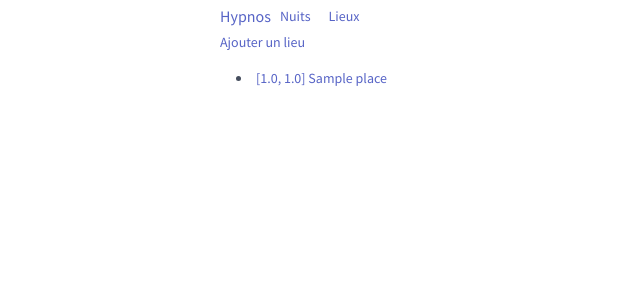
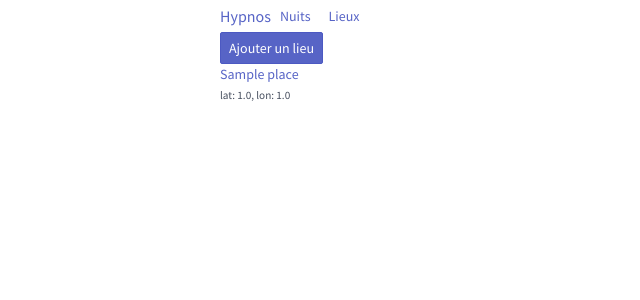
Before and after one commit to VJean/hypnos, a Flask app: template app/templates/places-home.html in a window 1280 px wide. Shown: the top 300 px of the page, without its empty margins (0-640 px from the left). Run offline with Flask 2, Linux system fonts and the light colour scheme; the template is opened without the code that fills it: values that come from a table or form of the project are taken from there, others are empty; tables that the repository leaves empty hold one stand-in row (values such as "Sample post").

Commit message:
Display places as tiles

```diff
--- a/app/templates/places-home.html
+++ b/app/templates/places-home.html
@@ -2,14 +2,20 @@
 {% block title %}Lieux{% endblock %}
 {% block content %}
 <div class="column col-12">
-<a href="{{url_for('add_place')}}">Ajouter un lieu</a>
+<a class="btn btn-primary" href="{{url_for('add_place')}}">Ajouter un lieu</a>
 
-<ul>
+<div class="columns">
 {% for p in places %}
-<li>
-    <a href="{{url_for('place', pid=p.id)}}">[{{p.latitude}}, {{p.longitude}}] {{p.name}}</a>
-</li>
+<div class="column col-6 col-xs-12">
+<div class="tile tile-centered">
+    <div class="tile-content">
+        <div class="tile-title"><a href="{{url_for('place', pid=p.id)}}">{{p.name}}</a></div>
+        <small class="tile-subtitle text-grey">lat: {{p.latitude}}, lon: {{p.longitude}}</small>
+    </div>
+</div>
+</div>
 {% endfor %}
-</ul>
+</div>
+
 </div>
 {% endblock %}
```
